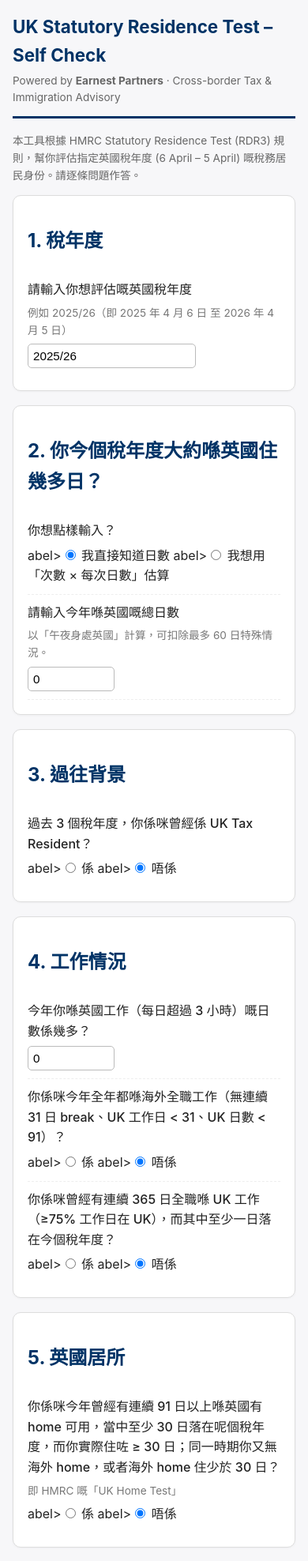
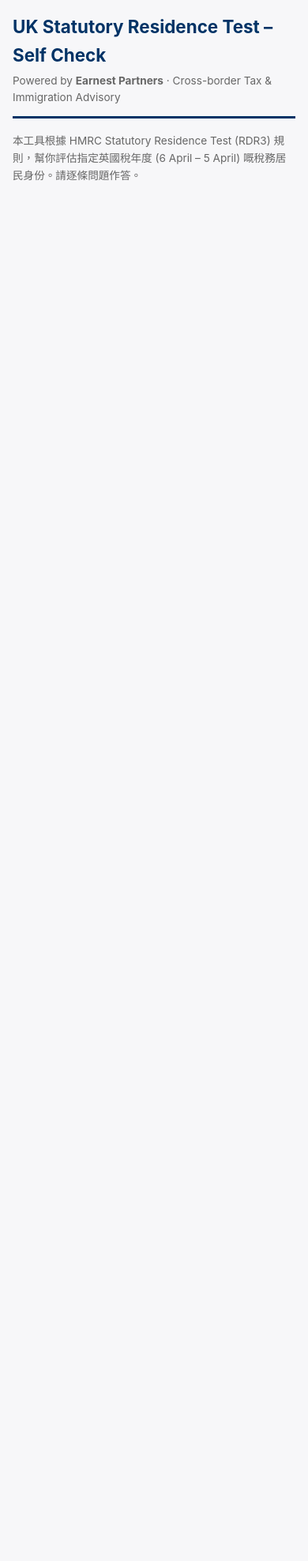
Before and after one commit to kipochong-png/srt-checker, a plain HTML site: page index.html in a window 390 px wide. Shown: the top 1976 px of the page at 79% size. After the commit the page ends 844 px from the top, so only its background shows below. Drawn offline with Linux system fonts and the light colour scheme.

Commit message:
Update index.html

```diff
--- a/index.html
+++ b/index.html
@@ -23,7 +23,6 @@
   input[type="number"] { width: 110px; }
   .resident { background: #e7ffe7; border-left: 6px solid var(--ok); padding: 14px; margin-top: 14px; border-radius:6px;}
   .nonresident { background: #ffe7e7; border-left: 6px solid var(--bad); padding: 14px; margin-top: 14px; border-radius:6px;}
-  .summary-box { background:#fffbe0; border:1px solid #cc9; padding:14px; border-radius:8px; margin-top:14px;}
   button.primary { background: var(--brand); color:#fff; border:none; padding: 11px 22px; margin: 10px 6px 0 0; cursor:pointer; border-radius:6px; font-size:1em;}
   button.secondary { background:#eee; border:1px solid #aaa; padding: 9px 16px; margin: 10px 6px 0 0; cursor:pointer; border-radius:6px;}
   .note { font-size: 0.85em; color: #666; }
@@ -42,138 +41,3 @@
 </header>
 
 <p class="note">本工具根據 HMRC Statutory Residence Test (RDR3) 規則，幫你評估指定英國稅年度 (6 April – 5 April) 嘅稅務居民身份。請逐條問題作答。</p>
-
-<!-- 1. 稅年度 -->
-<div class="card">
-  <h2>1. 稅年度</h2>
-  <div class="question">
-    <p>請輸入你想評估嘅英國稅年度</p>
-    <div class="hint">例如 2025/26（即 2025 年 4 月 6 日 至 2026 年 4 月 5 日）</div>
-    <input type="text" id="taxYear" placeholder="2025/26" value="2025/26">
-  </div>
-</div>
-
-<!-- 2. UK Days -->
-<div class="card">
-  <h2>2. 你今個稅年度大約喺英國住幾多日？</h2>
-  <div class="question">
-    <p>你想點樣輸入？</p>
-    <div class="yesno">
-      abel><input type="radio" name="mode" value="direct" checked onchange="toggleMode()"> 我直接知道日數</label>
-      abel><input type="radio" name="mode" value="estimate" onchange="toggleMode()"> 我想用「次數 × 每次日數」估算</label>
-    </div>
-  </div>
-
-  <div id="directBlock" class="question">
-    <p>請輸入今年喺英國嘅總日數</p>
-    <div class="hint">以「午夜身處英國」計算，可扣除最多 60 日特殊情況。</div>
-    <input type="number" id="ukDays" min="0" max="366" value="0">
-  </div>
-
-  <div id="estimateBlock" class="question" style="display:none;">
-    <p>你今年返英國嘅 trip 安排</p>
-    <div class="hint">加每種 trip：例如「holiday：3 次 × 每次 14 日」「business：2 次 × 每次 5 日」</div>
-    <table class="trips" id="tripTable">
-      <thead><tr><td><b>Trip 性質</b></td><td><b>次數</b></td><td><b>每次日數</b></td><td></td></tr></thead>
-      <tbody></tbody>
-    </table>
-    <button class="secondary" type="button" onclick="addTrip()">+ 加一行 trip</button>
-    <p>估算 UK 日數：<b id="estDays">0</b></p>
-  </div>
-</div>
-
-<!-- 3. 背景 -->
-<div class="card">
-  <h2>3. 過往背景</h2>
-  <div class="question">
-    <p>過去 3 個稅年度，你係咪曾經係 UK Tax Resident？</p>
-    <div class="yesno">
-      abel><input type="radio" name="prior" value="yes"> 係</label>
-      abel><input type="radio" name="prior" value="no" checked> 唔係</label>
-    </div>
-  </div>
-</div>
-
-<!-- 4. 工作 -->
-<div class="card">
-  <h2>4. 工作情況</h2>
-  <div class="question">
-    <p>今年你喺英國工作（每日超過 3 小時）嘅日數係幾多？</p>
-    <input type="number" id="ukWork" min="0" max="366" value="0">
-  </div>
-  <div class="question">
-    <p>你係咪今年全年都喺海外全職工作（無連續 31 日 break、UK 工作日 &lt; 31、UK 日數 &lt; 91）？</p>
-    <div class="yesno">
-      abel><input type="radio" name="ftOverseas" value="yes"> 係</label>
-      abel><input type="radio" name="ftOverseas" value="no" checked> 唔係</label>
-    </div>
-  </div>
-  <div class="question">
-    <p>你係咪曾經有連續 365 日全職喺 UK 工作（≥75% 工作日在 UK），而其中至少一日落在今個稅年度？</p>
-    <div class="yesno">
-      abel><input type="radio" name="ftUK" value="yes"> 係</label>
-      abel><input type="radio" name="ftUK" value="no" checked> 唔係</label>
-    </div>
-  </div>
-</div>
-
-<!-- 5. UK Home -->
-<div class="card">
-  <h2>5. 英國居所</h2>
-  <div class="question">
-    <p>你係咪今年曾經有連續 91 日以上喺英國有 home 可用，當中至少 30 日落在呢個稅年度，而你實際住咗 ≥ 30 日；同一時期你又無海外 home，或者海外 home 住少於 30 日？</p>
-    <div class="hint">即 HMRC 嘅「UK Home Test」</div>
-    <div class="yesno">
-      abel><input type="radio" name="homeTest" value="yes"> 係</label>
-      abel><input type="radio" name="homeTest" value="no" checked> 唔係</label>
-    </div>
-  </div>
-</div>
-
-<!-- 6. Ties - 用問題形式 -->
-<div class="card">
-  <h2>6. 你同英國嘅聯繫</h2>
-  <p class="note">以下幾條問題會自動幫你計算「UK Ties」數目，唔需要你自己分類。</p>
-
-  <div class="question">
-    <p>你嘅配偶 / 民事伴侶 / 同居伴侶，或者你 18 歲以下嘅子女，係咪 UK Tax Resident？</p>
-    <div class="hint">Family Tie</div>
-    <div class="yesno">
-      abel><input type="radio" name="q_family" value="yes"> 係</label>
-      abel><input type="radio" name="q_family" value="no" checked> 唔係</label>
-    </div>
-  </div>
-
-  <div class="question">
-    <p>你今年喺英國有冇住屋（自己嘅、租嘅、或者親友嘅）可以畀你隨時入住，而你至少住過一晚？</p>
-    <div class="hint">如果係喺親屬屋企住，需要連續住夠 16 晚先計。Accommodation Tie</div>
-    <div class="yesno">
-      abel><input type="radio" name="q_accom" value="yes"> 有</label>
-      abel><input type="radio" name="q_accom" value="no" checked> 冇</label>
-    </div>
-  </div>
-
-  <div class="question">
-    <p>你今年喺英國工作（每日 &gt; 3 小時）嘅日數有冇達到 40 日或以上？</p>
-    <div class="hint">Work Tie</div>
-    <div class="yesno">
-      abel><input type="radio" name="q_work" value="yes"> 有</label>
-      abel><input type="radio" name="q_work" value="no" checked> 冇</label>
-    </div>
-  </div>
-
-  <div class="question">
-    <p>過去 2 個稅年度，你係咪有任何一年喺英國住超過 90 日？</p>
-    <div class="hint">90-Day Tie</div>
-    <div class="yesno">
-      abel><input type="radio" name="q_90" value="yes"> 係</label>
-      abel><input type="radio" name="q_90" value="no" checked> 唔係</label>
-    </div>
-  </div>
-
-  <div class="question">
-    <p>今年喺所有國家入面，你逗留得最多日數嘅國家係咪英國？</p>
-    <div class="hint">Country Tie（只有過去 3 年曾係 UK Resident 嘅人需答，否則自動唔計）</div>
-    <div class="yesno">
-      abel><input type="radio" name="q_country" value="yes"> 係</label>
-      abel><input type="radio" name="q_country" value="no" checked>
```
